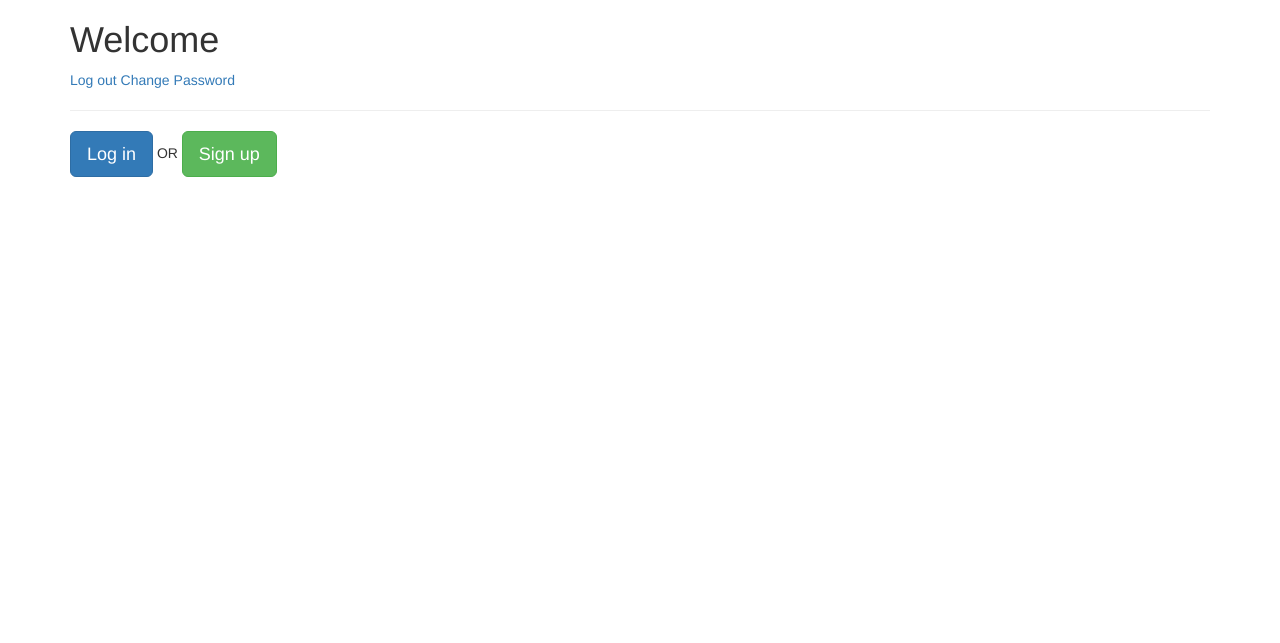
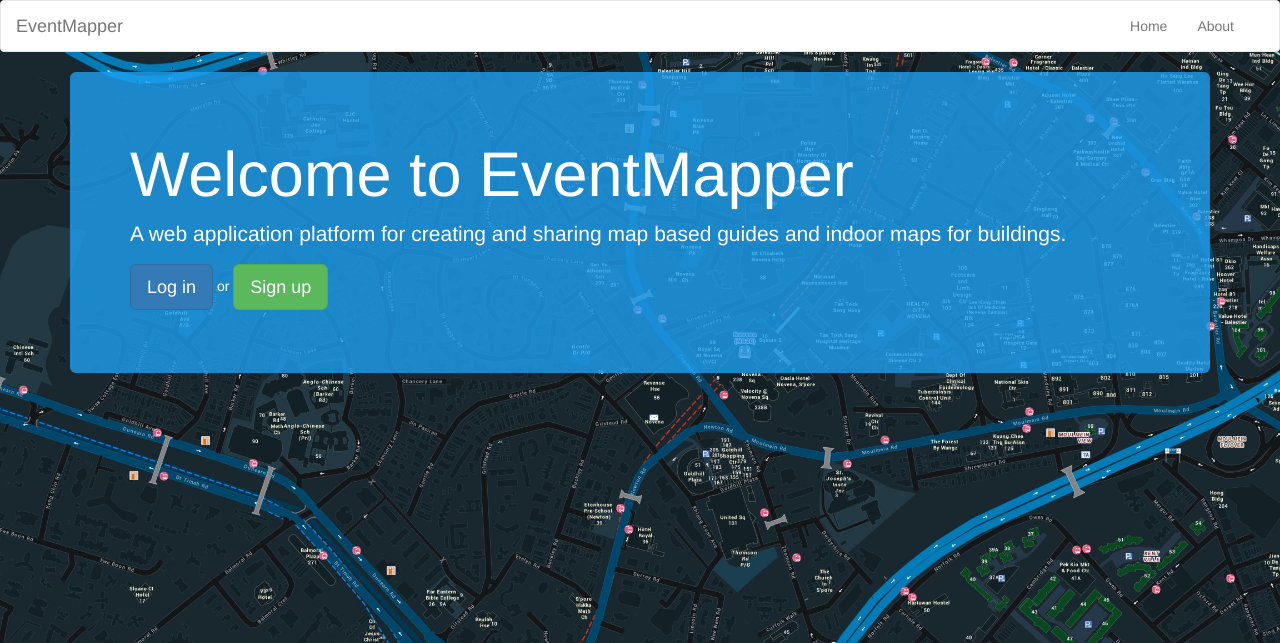
Before and after one commit to zkkmin/eventmapper, a Django app: page / in a window 1280 px wide. Shown: the top 643 px of the page. Run offline with Django 3.2, Linux system fonts and the light colour scheme; parts of the project's set-up code (start-up, migrations or seed data) failed here and were passed over; some libraries are stand-ins or nearby versions.

Commit message:
Updated UI

```diff
--- a/maps/templates/maps/base.html
+++ b/maps/templates/maps/base.html
@@ -6,7 +6,7 @@
     <meta http-equiv="X-UA-Compatible" content="IE=edge">
     <meta name="viewport" content="width=device-width, initial-scale=1">
     <!-- The above 3 meta tags *must* come first in the head; any other head content must come *after* these tags -->
-    <title>{% block title %}{% endblock title %}</title>
+    <title>{% block title %}EventMapper{% endblock title %}</title>
 
     <!-- Bootstrap -->
     <link href="https://maxcdn.bootstrapcdn.com/bootstrap/3.3.7/css/bootstrap.min.css" rel="stylesheet" integrity="sha384-BVYiiSIFeK1dGmJRAkycuHAHRg32OmUcww7on3RYdg4Va+PmSTsz/K68vbdEjh4u" crossorigin="anonymous">
@@ -25,17 +25,77 @@
     <style type="text/css">
       [v-cloak] { display:none; }
 
+      body{
+        background-color: #f5f8fa;
+      }
+
+      .jumbotron {
+        background-color: rgba(29, 161, 242, .8);
+        color: white;
+
+      }
+
+      .navbar-default {
+        background-color: white;
+      }
+
+      .no-margin {
+        margin-bottom: 0px !important;
+      }
     </style>
     {% block stylecode %}{% endblock stylecode %}
   </head>
   <body>
-    <div class="container-fluid" id="root">
+    <!-- Nav bar -->
+    <!-- Fixed navbar -->
+    <nav class="navbar navbar-default nav-bar-fixed-top ">
+      <div class="container-fluid">
+        <div class="navbar-header">
+          <button type="button" class="navbar-toggle collapsed" data-toggle="collapse" data-target="#navbar" aria-expanded="false" aria-controls="navbar">
+            <span class="sr-only">Toggle navigation</span>
+            <span class="icon-bar"></span>
+            <span class="icon-bar"></span>
+            <span class="icon-bar"></span>
+          </button>
+          <a class="navbar-brand" href="/">
+            EventMapper
+          </a>
+        </div>
+        <div id="navbar" class="collapse navbar-collapse navbar-right">
+
+          <ul class="nav navbar-nav">
+
+              <li><a href="/">Home</a></li>
+
+            <li><a href="#about">About</a></li>
+
+            {% if  request.user.is_authenticated %}
+            <li class="dropdown">
+              <a href="#" class="dropdown-toggle" data-toggle="dropdown" role="button" aria-haspopup="true" aria-expanded="false">{{ request.user.username }} <span class="caret"></span></a>
+              <ul class="dropdown-menu ">
+                <li><a href="{% url 'account_change_password' %}">Change password</a></li>
+
+                <li role="separator" class="divider"></li>
+
+                <li><a href="{% url 'account_logout' %}">Log out</a></li>
+
+              </ul>
+            </li>
+            {% endif %}
+          </ul>
+        </div><!--/.nav-collapse -->
+      </div>
+    </nav>
+    <!-- / nav bar -->
+
+
+
 
         {% block content %}
 
         {% endblock content %}
 
-    </div>
+
 
     <script src="https://unpkg.com/axios/dist/axios.min.js"></script>
     <script src="https://ajax.googleapis.com/ajax/libs/jquery/1.12.4/jquery.min.js"></script>
--- a/maps/templates/maps/home.html
+++ b/maps/templates/maps/home.html
@@ -2,17 +2,27 @@
 
 {% load staticfiles %}
 
+
+{% block stylecode %}
+{% if  request.user.is_authenticated == False %}
+<style type="text/css">
+  body {
+  background: url({% static "maps/img/onemap-night.jpg" %}) no-repeat center center fixed;
+  -webkit-background-size: cover;
+  -moz-background-size: cover;
+  -o-background-size: cover;
+  background-size: cover;
+}
+</style>
+{% endif %}
+{% endblock stylecode %}
+
 {% block content %}
-<div class="container">
-  <h1>Welcome</h1>
-  <div>
-    <span ><a href="{% url 'account_logout' %}">Log out</a></span>
-    <span ><a href="{% url 'account_change_password' %}">Change Password</a></span>
-  </div>
 
 
-  <hr/>
+
   {% if request.user.is_authenticated %}
+    <div class="container-fluid">
       <button type="button" class="btn btn-primary btn-sm" data-toggle="modal" data-target="#createMapModal">
         Create Map
       </button>
@@ -26,6 +36,7 @@
               <a href="#" @click='editMap(m.pk)'>edit</a>&nbsp;&nbsp;
               <a href="#" @click="deleteMap(m.pk)">delete</a>&nbsp;&nbsp;
               <a class="btn btn-primary btn-xs" role="button" v-bind:href="'/maps/' + m.pk + '/layers/'" >Add Layers</a>
+              <a class="btn btn-success btn-xs" target="_blank" role="button" v-bind:href="'/shared/' + m.pk + '/'" >Share Map</a>
             </span>
           </li>
         </ul>
@@ -110,14 +121,32 @@
         <!-- end of model dialogs -->
 
       </div>
+    </div>
+  {% else %}
+          <!-- Main jumbotron for a primary marketing message or call to action -->
+      <div class=" container">
+        <div class="jumbotron">
+          <h1>Welcome to EventMapper</h1>
+          <p>
+            A web application platform for creating and sharing map based guides and indoor maps for buildings.
 
-  {% else %}
-      <div>
-          <a class="btn btn-primary btn-lg" href="{% url 'account_login' %}">Log in</a> OR <a class="btn btn-success btn-lg" href="{% url 'account_signup' %}">Sign up</a>
+          </p>
+
+          <p>
+            <div>
+              <a class="btn btn-lg btn-primary" href="{% url 'account_login' %}">Log in</a> or <a class="btn btn-success btn-lg" href="{% url 'account_signup' %}">Sign up</a>
+            </div>
+          </p>
+
+        </div>
+
+
       </div>
+
+
   {% endif %}
 
-</div>
+
 
 {% endblock content %}
 
```
Also changed, not shown: maps/static/maps/js/maplayers.js (+53 -2 lines), maps/static/maps/js/shared.js (+4 -4 lines), maps/templates/maps/layers.html (+38 -12 lines), maps/views.py (+7 -4 lines), maps/static/maps/img/brand-em.jpg (added), maps/static/maps/img/onemap-night.jpg (added).
